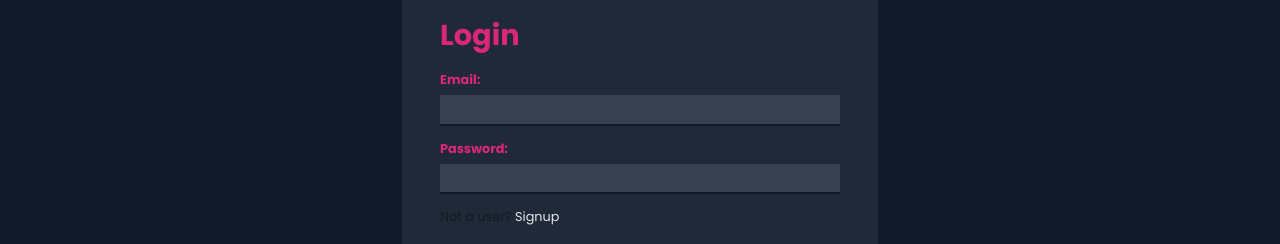
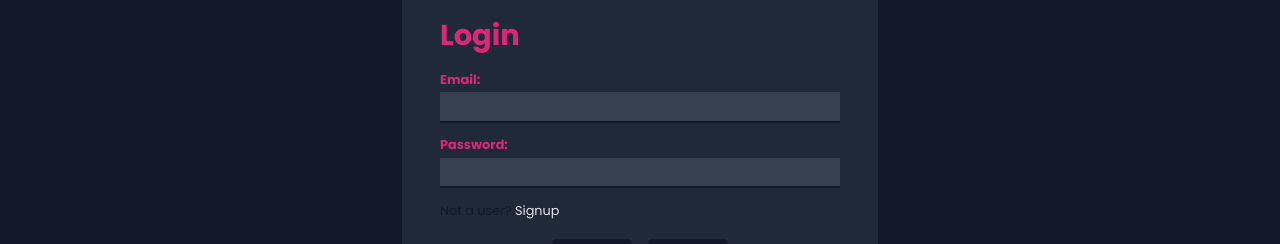
Before and after one commit to MattAKeider/transducer-inventory, a React (Vite) app: page /login in a window 1280 px wide. Shown: the part 127-371 px from the top of the page. Built offline with nearby package versions, Linux system fonts and the light colour scheme.

Commit message:
refactor loginform component to use ui components within

```diff
--- a/src/components/LoginForm/LoginForm.module.css
+++ b/src/components/LoginForm/LoginForm.module.css
@@ -10,14 +10,13 @@
 }
 
 .field label {
-  display: block;
   color: var(--brand-color);
   font-size: 0.8rem;
   font-weight: 700;
-  margin-bottom: 0.4rem;
 }
 
 .field input {
+  display: block;
   width: 25rem;
   padding: 0.2rem;
   border: none;
@@ -25,6 +24,7 @@
   background-color: var(--form-input-color);
   color: var(--light-color);
   font-size: 1.2rem;
+  margin-top: 0.2rem;
 }
 
 .field input:focus-visible {
--- a/src/components/LoginForm/LoginForm.tsx
+++ b/src/components/LoginForm/LoginForm.tsx
@@ -8,6 +8,7 @@ import Button from '../../ui/Button/Button';
 import Card from '../../ui/Card/Card';
 import useHttp from '../../hooks/useHttp';
 import ErrorMessage from '../../ui/ErrorMessage/ErrorMessage';
+import Input from '../../ui/Input/Input';
 import styles from './LoginForm.module.css';
 
 interface User {
@@ -119,58 +120,49 @@ const LoginForm = () => {
         <h2 className={styles.title}>{isNewUser ? 'Create User' : 'Login'}</h2>
         <form onSubmit={handleSubmit}>
           {isNewUser && (
-            <div className={styles.field}>
-              <label htmlFor="username">Username:</label>
-              <input
-                type="text"
-                id="username"
-                name="username"
-                required
+            <Input
+              className={styles.field}
+              name='username'
               value={fields.username}
               onChange={handleChangeFields}
+              label='Username:'
+              required
             />
-            </div>
           )}
-          <div className={styles.field}>
-            <label htmlFor="email">Email:</label>
-            <input
-              type="email"
-              id="email"
-              name="email"
-              required
+          <Input
+            className={styles.field}
+            type='email'
+            name='email'
             value={fields.email}
             onChange={handleChangeFields}
+            label='Email:'
+            required
           />
-          </div>
-          <div className={styles.field}>
-            <label htmlFor="password">Password:</label>
-            <input
-              type={showPassword ? 'text' : 'password'}
-              id="password"
-              name="password"
-              required
-              pattern="(?=.*?[#?!@$%^&*\-])(?=.*\d)(?=.*[a-z])(?=.*[A-Z]).{6,}"
+          <Input
+            className={styles.field}
+            type={!showPassword && 'password'}
+            name='password'
             value={fields.password}
             onChange={handleChangeFields}
             onDoubleClick={handleShowPassword}
-              title="Must contain an uppercase letter, number, and special character"
+            label='Password:'
+            required
+            pattern='(?=.*?[#?!@$%^&*\-])(?=.*\d)(?=.*[a-z])(?=.*[A-Z]).{6,}'
+            title='Must contain an uppercase letter, number, and special character'
           />
-          </div>
           {isNewUser && (
-            <div className={styles.field}>
-              <label htmlFor="confirm">Confirm Password:</label>
-              <input
-                type={showPassword ? 'text' : 'password'}
-                id="confirm"
-                name="confirm"
-                required
-                pattern="(?=.*?[#?!@$%^&*\-])(?=.*\d)(?=.*[a-z])(?=.*[A-Z]).{6,}"
+            <Input
+              className={styles.field}
+              type={!showPassword && 'password'}
+              name='confirm'
               value={fields.confirm}
               onChange={handleChangeFields}
               onDoubleClick={handleShowPassword}
-                title="Must contain an uppercase letter, number, and special character"
+              label='Confirm Password:'
+              required
+              pattern='(?=.*?[#?!@$%^&*\-])(?=.*\d)(?=.*[a-z])(?=.*[A-Z]).{6,}'
+              title='Must contain an uppercase letter, number, and special character'
             />
-            </div>
           )}
           {isNewUser && (
             <p className={styles.switch_text}>
```
Lines whose indentation alone changed are shown as unchanged.
